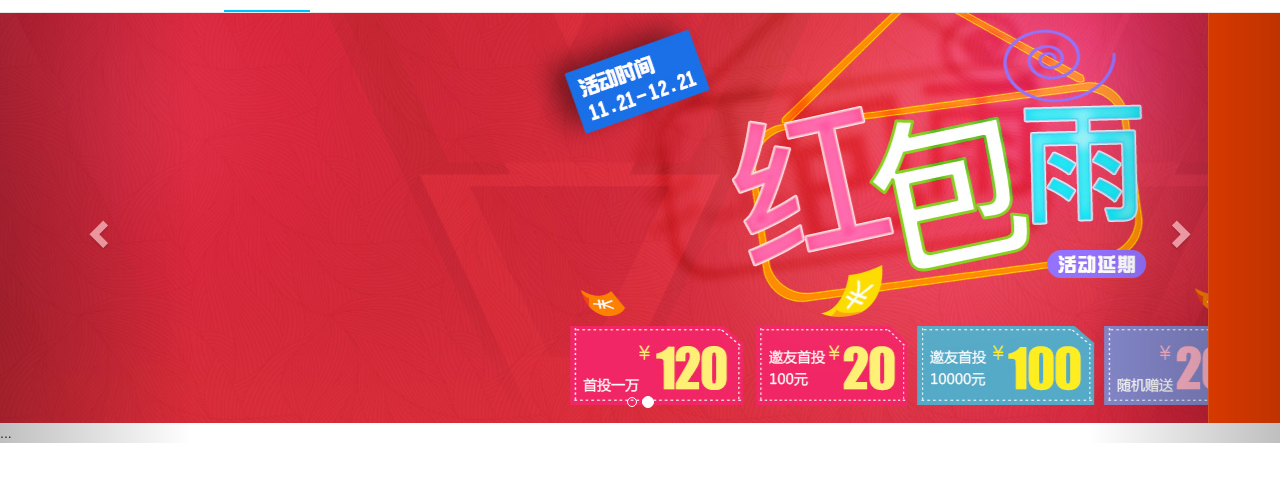
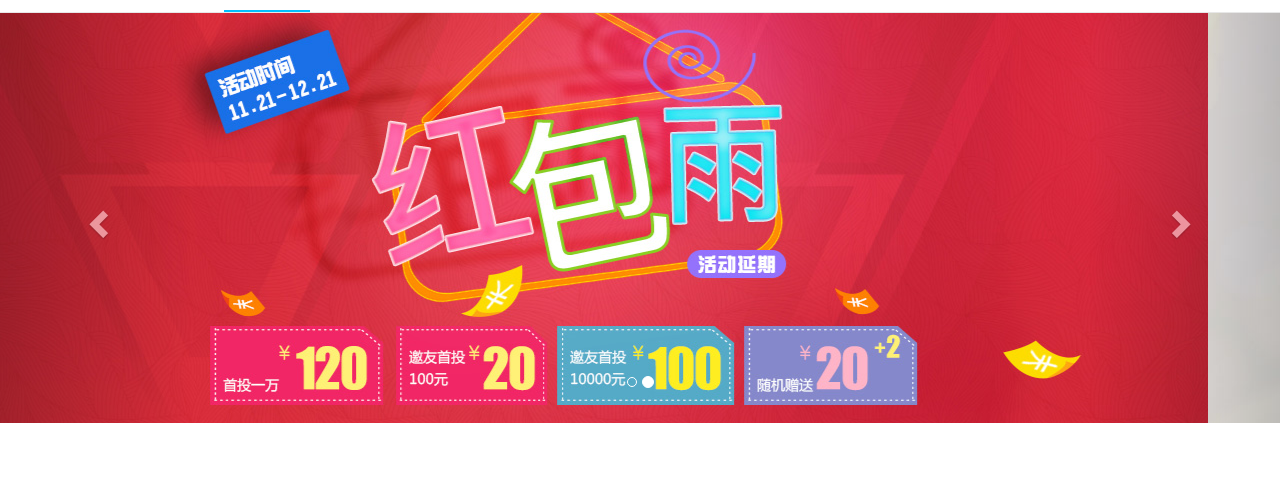
Before and after one commit to zhangfeng9121/WJS, a website: page index.html in a window 1280 px wide. Shown: the part 109-590 px from the top of the page. Drawn offline with Linux system fonts and the light colour scheme; files whose address does not match are found by name.

Commit message:
ad-scroll

```diff
--- a/css/main.css
+++ b/css/main.css
@@ -52,6 +52,7 @@ fieldset[disabled] .btn-ccs.active {
     color: #00BFFF;
     background-color: #ffffff;
 }
+
 /*/ccs*/
 
 /*linked*/
@@ -100,6 +101,7 @@ fieldset[disabled] .btn-linked.active {
     color: #FFFFFF;
     background-color: #000000;
 }
+
 /*/linked*/
 
 /*navbar-ccs*/
@@ -108,102 +110,124 @@ fieldset[disabled] .btn-linked.active {
     border-color: #e7e7e7;
     margin-bottom: 0px;
 }
+
 .navbar-ccs .navbar-brand {
     color: #777;
     height: 80px;
 }
+
 .navbar-ccs .navbar-brand:hover,
 .navbar-ccs .navbar-brand:focus {
     color: #5e5e5e;
     background-color: transparent;
 }
+
 .navbar-ccs .navbar-text {
     color: #777;
 }
-.navbar-ccs .navbar-nav > li > a {
+
+.navbar-ccs .navbar-nav>li>a {
     color: #777;
     line-height: 48px;
 }
-.navbar-ccs .navbar-nav > li > a:hover,
-.navbar-ccs .navbar-nav > li > a:focus {
+
+.navbar-ccs .navbar-nav>li>a:hover,
+.navbar-ccs .navbar-nav>li>a:focus {
     color: #333;
     background-color: transparent;
     border-bottom: 2px solid #00BFFF;
 }
-.navbar-ccs .navbar-nav > .active > a,
-.navbar-ccs .navbar-nav > .active > a:hover,
-.navbar-ccs .navbar-nav > .active > a:focus {
+
+.navbar-ccs .navbar-nav>.active>a,
+.navbar-ccs .navbar-nav>.active>a:hover,
+.navbar-ccs .navbar-nav>.active>a:focus {
     color: #555;
     background-color: transparent;
     border-bottom: 2px solid #00BFFF;
 }
-.navbar-ccs .navbar-nav > .disabled > a,
-.navbar-ccs .navbar-nav > .disabled > a:hover,
-.navbar-ccs .navbar-nav > .disabled > a:focus {
+
+.navbar-ccs .navbar-nav>.disabled>a,
+.navbar-ccs .navbar-nav>.disabled>a:hover,
+.navbar-ccs .navbar-nav>.disabled>a:focus {
     color: #ccc;
     background-color: transparent;
 }
+
 .navbar-ccs .navbar-toggle {
     border-color: #ddd;
 }
+
 .navbar-ccs .navbar-toggle:hover,
 .navbar-ccs .navbar-toggle:focus {
     background-color: #ddd;
 }
+
 .navbar-ccs .navbar-toggle .icon-bar {
     background-color: #888;
 }
+
 .navbar-ccs .navbar-collapse,
 .navbar-ccs .navbar-form {
     border-color: #e7e7e7;
 }
-.navbar-ccs .navbar-nav > .open > a,
-.navbar-ccs .navbar-nav > .open > a:hover,
-.navbar-ccs .navbar-nav > .open > a:focus {
+
+.navbar-ccs .navbar-nav>.open>a,
+.navbar-ccs .navbar-nav>.open>a:hover,
+.navbar-ccs .navbar-nav>.open>a:focus {
     color: #555;
     background-color: #e7e7e7;
 }
+
 @media (max-width: 767px) {
-  .navbar-ccs .navbar-nav .open .dropdown-menu > li > a {
+    .navbar-ccs .navbar-nav .open .dropdown-menu>li>a {
         color: #777;
     }
-  .navbar-ccs .navbar-nav .open .dropdown-menu > li > a:hover,
-  .navbar-ccs .navbar-nav .open .dropdown-menu > li > a:focus {
+
+    .navbar-ccs .navbar-nav .open .dropdown-menu>li>a:hover,
+    .navbar-ccs .navbar-nav .open .dropdown-menu>li>a:focus {
         color: #333;
         background-color: transparent;
     }
-  .navbar-ccs .navbar-nav .open .dropdown-menu > .active > a,
-  .navbar-ccs .navbar-nav .open .dropdown-menu > .active > a:hover,
-  .navbar-ccs .navbar-nav .open .dropdown-menu > .active > a:focus {
+
+    .navbar-ccs .navbar-nav .open .dropdown-menu>.active>a,
+    .navbar-ccs .navbar-nav .open .dropdown-menu>.active>a:hover,
+    .navbar-ccs .navbar-nav .open .dropdown-menu>.active>a:focus {
         color: #555;
         background-color: #e7e7e7;
     }
-  .navbar-ccs .navbar-nav .open .dropdown-menu > .disabled > a,
-  .navbar-ccs .navbar-nav .open .dropdown-menu > .disabled > a:hover,
-  .navbar-ccs .navbar-nav .open .dropdown-menu > .disabled > a:focus {
+
+    .navbar-ccs .navbar-nav .open .dropdown-menu>.disabled>a,
+    .navbar-ccs .navbar-nav .open .dropdown-menu>.disabled>a:hover,
+    .navbar-ccs .navbar-nav .open .dropdown-menu>.disabled>a:focus {
         color: #ccc;
         background-color: transparent;
     }
 }
+
 .navbar-ccs .navbar-link {
     color: #777;
 }
+
 .navbar-ccs .navbar-link:hover {
     color: #333;
 }
+
 .navbar-ccs .btn-link {
     color: #777;
 }
+
 .navbar-ccs .btn-link:hover,
 .navbar-ccs .btn-link:focus {
     color: #333;
 }
+
 .navbar-ccs .btn-link[disabled]:hover,
 fieldset[disabled] .navbar-ccs .btn-link:hover,
 .navbar-ccs .btn-link[disabled]:focus,
 fieldset[disabled] .navbar-ccs .btn-link:focus {
     color: #ccc;
 }
+
 /*/navbar-css*/
 
 
@@ -216,11 +240,12 @@ body {
 
 /*字体图标*/
 @font-face {
-	font-family:'wjsfont';
+    font-family: 'wjsfont';
     src: url('../font/MiFie-Web-Font.eot') format('embedded-opentype'), url('../font/MiFie-Web-Font.svg') format('svg'), url('../font/MiFie-Web-Font.ttf') format('truetype'), url('../font/MiFie-Web-Font.woff') format('woff');
 }
 
-[class^="icon-"],[class*=" icon-"]{
+[class^="icon-"],
+[class*=" icon-"] {
     font-family: wjsfont;
     font-size: 12px;
     font-style: normal;
@@ -243,28 +268,27 @@ body {
 .icon-icon::before {
     content: "\e920";
 }
+
 /**
  * 头部区域
  */
-#header {
+#header {}
 
-}
-
-#header > .topbar {
+#header>.topbar {
     border-bottom: 1px solid #c0c0c0;
 }
 
-#header > .topbar > .container   {
+#header>.topbar>.container {
     height: 40px;
 }
 
-#header > .topbar > .container > .row > div {
+#header>.topbar>.container>.row>div {
     height: 40px;
     line-height: 40px;
     color: #888;
 }
 
-#header > .topbar > .container > .row > div + div {
+#header>.topbar>.container>.row>div+div {
     border-left: 1px solid #c0c0c0;
 }
 
@@ -272,7 +296,7 @@ body {
     color: #888;
 }
 
-#header .mobile-line > img {
+#header .mobile-line>img {
     display: none;
 }
 
@@ -280,7 +304,7 @@ body {
     text-decoration: none;
 }
 
-#header .mobile-line:hover > img {
+#header .mobile-line:hover>img {
     display: block;
     position: absolute;
     top: 30px;
@@ -288,7 +312,7 @@ body {
     margin-left: -60px;
 }
 
-#header .bar-login > a{
+#header .bar-login>a {
     color: #888;
     text-decoration: none;
 }
@@ -311,35 +335,21 @@ body {
 /**
  * 广告轮播
  */
-#main_ad {
+#main_ad {}
 
+#main_ad > .carousel-inner > .item {
+    background-color: #f40;
+    background-size: cover;
+    background-repeat: no-repeat;
+    background-position: center center;
 }
 
-#main_ad .item {
-	height: 410px;
-	background-color: #f40;
+#main_ad > .carousel-inner > .item > img {
+    width: 100%;
 }
 
-#main_ad .item
-
-/**
- * 测试区域
- */
-/* section {
-	background-color: #e0e0e0;
-	height: 200px;
+@media (min-width: 750px) {
+    #main_ad > .carousel-inner > .item {
+        height: 410px;
     }
-
-section:nth-of-type(2n) {
-	background-color: #eee;
 }
-
-#header > .container > .topbar> .row > div {
-	background-color: #bac;
-	height: 40px;
-}
-
-#header > .container > .topbar > .row > div:nth-of-type(2n) {
-	background-color: #eee;
-	 */
-}
--- a/index.html
+++ b/index.html
@@ -84,34 +84,28 @@
     </header>
     <!-- /头部区域 -->
     <!-- 广告轮播 -->
-    <section id="main_ad">
-        <div id="ccs_ad_l" class="carousel slide" data-ride="carousel">
+    <section id="main_ad" class="carousel slide" data-ride="carousel">
         <!-- Indicators -->
         <ol class="carousel-indicators">
-                <li data-target="#carousel-example-generic" data-slide-to="0" class="active"></li>
-                <li data-target="#carousel-example-generic" data-slide-to="1"></li>
+            <li data-target="#main_ad" data-slide-to="0" class="active"></li>
+            <li data-target="#main_ad" data-slide-to="1"></li>
         </ol>
         <!-- Wrapper for slides -->
         <div class="carousel-inner" role="listbox">
-                <div class="item active" style="background-image: url(img/slide_01_2000x410.jpg);">
-                    <!-- <img src="img/slide_01_2000x410.jpg" alt="555"> -->
-
+            <div class="item active" data-img-lg="img/slide_01_2000x410.jpg" data-img-sm="img/slide_01_640x340.jpg">
             </div>
-                <div class="item" >
-                    <!-- <img src="img/slide_02_2000x410.jpg" alt="6666"> -->
+            <div class="item" data-img-lg="img/slide_02_2000x410.jpg" data-img-sm="img/slide_02_640x340.jpg">
             </div>
-                ...
         </div>
         <!-- Controls -->
-            <a class="left carousel-control" href="#ccs_ad_l" role="button" data-slide="prev">
+        <a class="left carousel-control" href="#main_ad" role="button" data-slide="prev">
             <span class="glyphicon glyphicon-chevron-left" aria-hidden="true"></span>
             <span class="sr-only">Previous</span>
         </a>
-            <a class="right carousel-control" href="#ccs_ad_l" role="button" data-slide="next">
+        <a class="right carousel-control" href="#main_ad" role="button" data-slide="next">
             <span class="glyphicon glyphicon-chevron-right" aria-hidden="true"></span>
             <span class="sr-only">Next</span>
         </a>
-        </div>
     </section>
     <!-- /广告轮播 -->
     <!-- 特色介绍 -->
--- a/js/main.js
+++ b/js/main.js
@@ -1,3 +1,30 @@
 /**
  * 项目js文件
  */
+
+/*广告轮播-更换图片大小*/
+$(function() {
+
+    function resizeScreen() {
+        var windowWight = $(window).width();
+        var isSmallScreen = windowWight < 750;
+        $('#main_ad > .carousel-inner >.item').each(function(i, e) {
+            var $e = $(e);
+            var imageSrc =  (isSmallScreen ? $e.data('img-sm') : $e.data('img-lg'));
+            $e.css({
+                backgroundImage: 'url(' + imageSrc+ ')'
+            });
+
+            if (isSmallScreen) {
+                $e.html('<img src="'+imageSrc+'" alt="" />');
+            }else {
+                 $e.html('');
+            }
+        });
+
+
+    }
+
+    //页面尺寸改变时出发
+    $(window).on('resize', resizeScreen).trigger('resize');
+});
```
Also changed, not shown: dist/css/main.css, dist/index.html, dist/js/main.js. Lines whose indentation alone changed are shown as unchanged.
